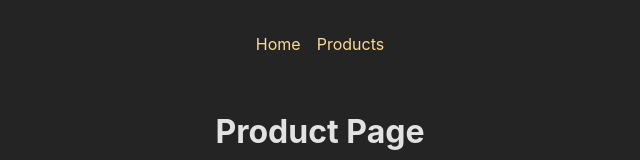
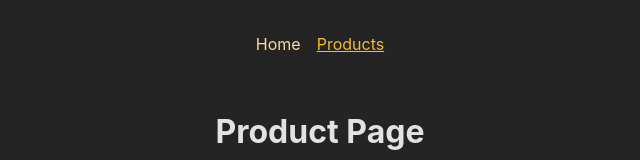
Before and after one commit to LorenzoRossini01/21-Routing, a React (Create React App) app: page /products in a window 1280 px wide. Shown: the top 160 px of the page, without its empty margins (320-960 px from the left). Built offline with nearby package versions, Linux system fonts and the light colour scheme.

Commit message:
feat: use NavLink to give css classes conditionally to active links

```diff
--- a/src/components/MainNavigation.js
+++ b/src/components/MainNavigation.js
@@ -1,4 +1,4 @@
-import { Link } from "react-router-dom";
+import { NavLink } from "react-router-dom";
 
 import classes from "./MainNavigation.module.css";
 
@@ -8,10 +8,25 @@
       <nav>
         <ul className={classes.list}>
           <li>
-            <Link to="/">Home</Link>
+            <NavLink
+              to="/"
+              className={({ isActive }) =>
+                isActive ? classes.active : undefined
+              }
+              end
+            >
+              Home
+            </NavLink>
           </li>
           <li>
-            <Link to="/products">Products</Link>
+            <NavLink
+              to="/products"
+              className={({ isActive }) =>
+                isActive ? classes.active : undefined
+              }
+            >
+              Products
+            </NavLink>
           </li>
         </ul>
       </nav>
```
